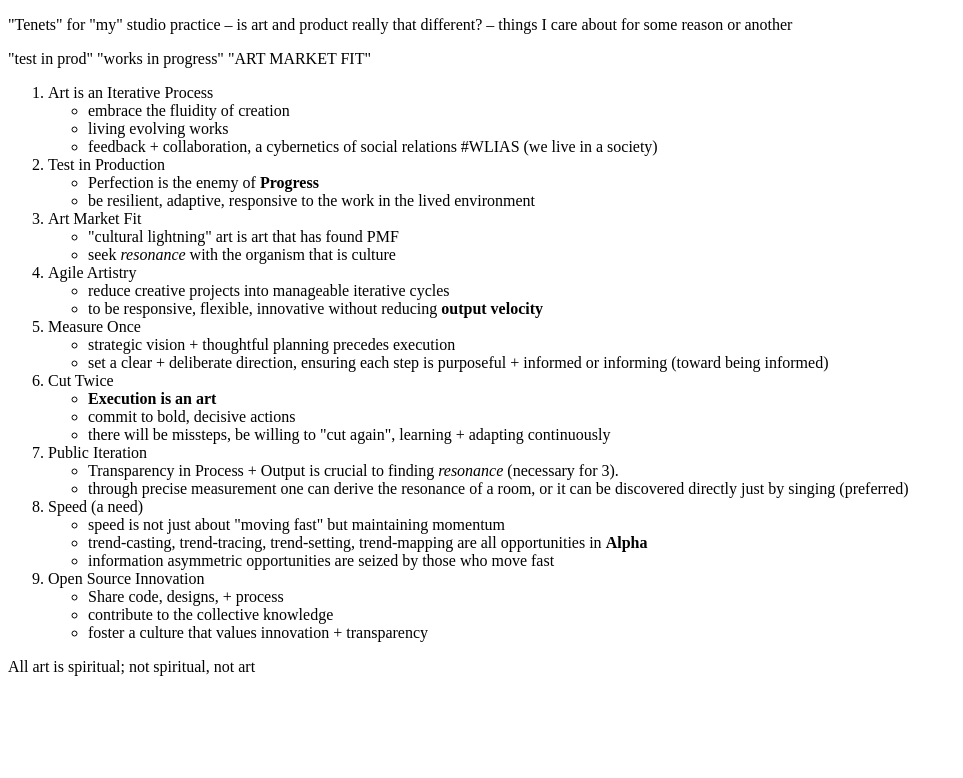
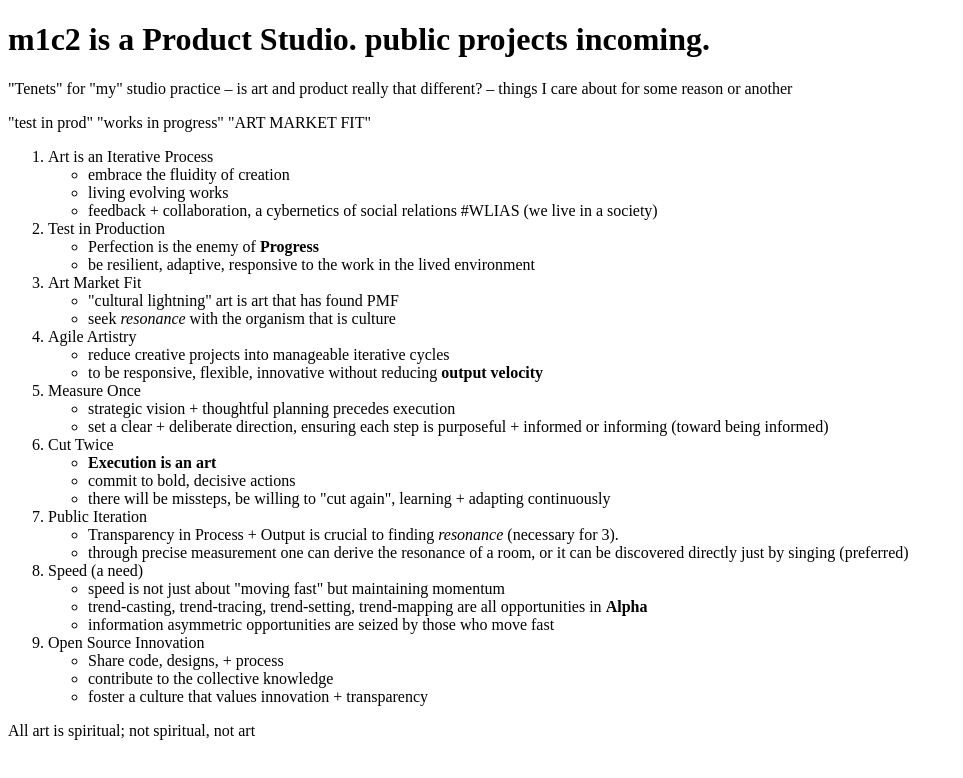
Before and after one commit to zakhap/m1c2, a plain HTML site: page index.html in a window 1280 px wide. Shown: the whole page, without its empty margins (0-963 px from the left). Drawn offline with Linux system fonts and the light colour scheme.

Commit message:
is a product studio

```diff
--- a/index.html
+++ b/index.html
@@ -6,6 +6,9 @@
     <title>Document</title>
 </head>
 <body>
+    <header>
+        <h1>m1c2 is a Product Studio. public projects incoming.</h1>
+    </header>
     <!-- Content goes here -->
     <p>"Tenets" for "my" studio practice – is art and product really that different? – things I care about for some reason or another</p>
 
```
